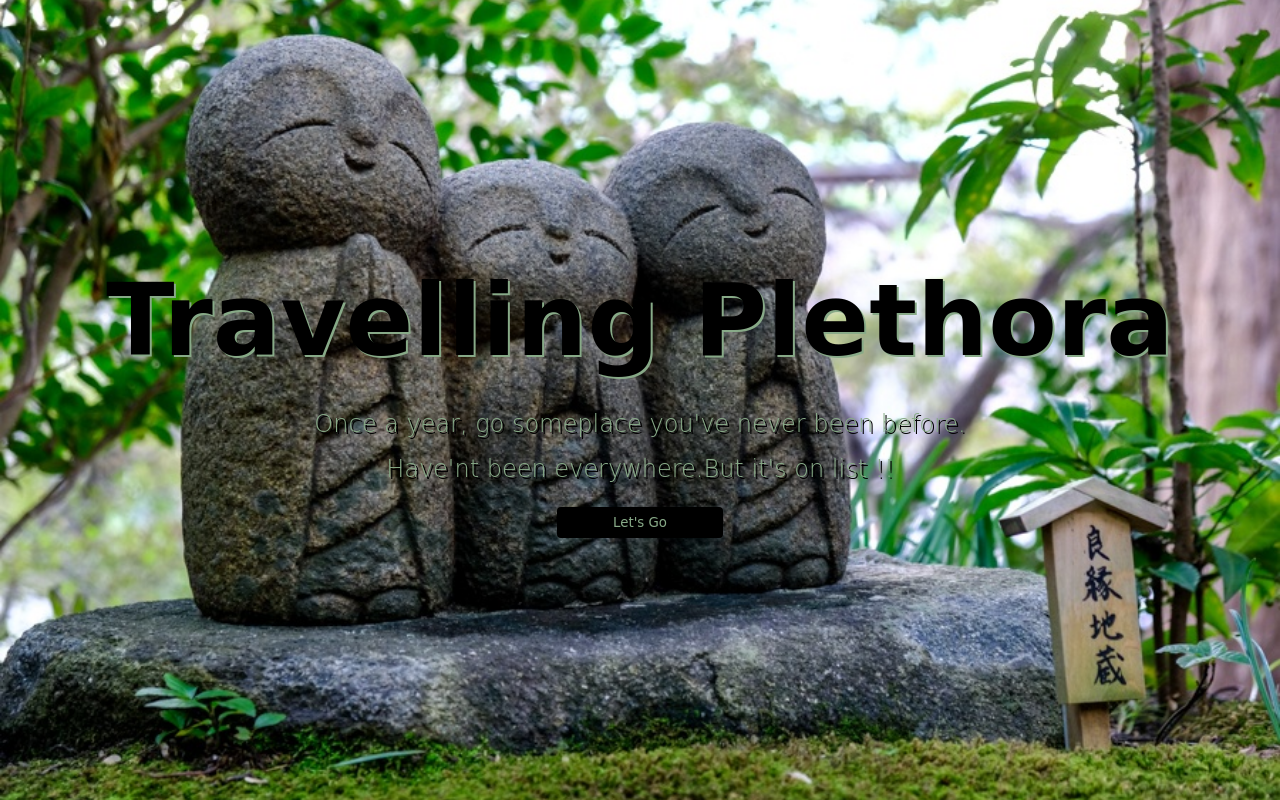
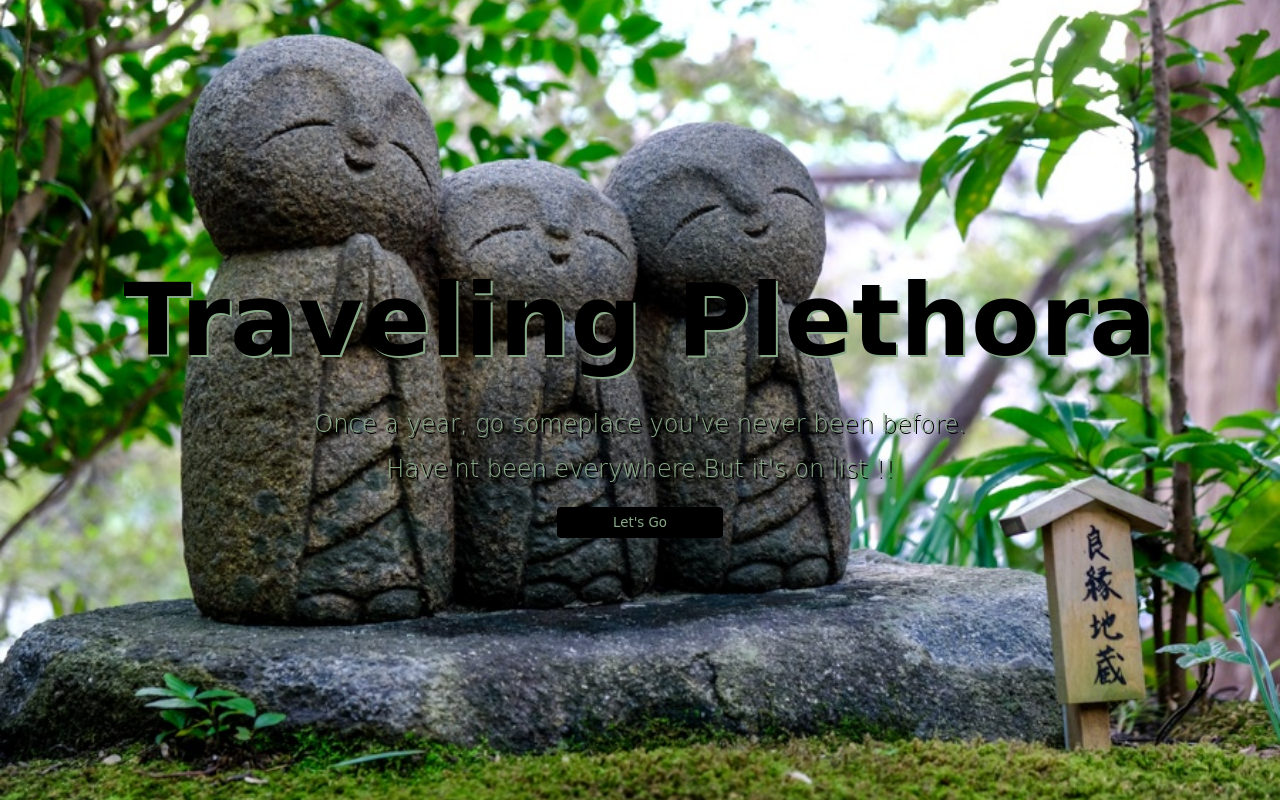
Before and after one commit to Prastuti02/TravelingPlethora.github.io, a plain HTML site: page index.html in a window 1280 px wide. Drawn offline with nearby package versions, Linux system fonts and the light colour scheme; a web font is replaced by a local one.

Commit message:
Update index.html

```diff
--- a/index.html
+++ b/index.html
@@ -10,7 +10,7 @@
     <body>
         <div id="bg"></div>
         <section id="landing">
-            <h1> Travelling Plethora</h1>
+            <h1> Traveling Plethora</h1>
             <p>Once a year, go someplace you've never been before.</p>
             <p>Have'nt been everywhere.But it's on list !!</p>
             <button type="button" name="button" onclick="enterSite();">Let's Go</button>
```
